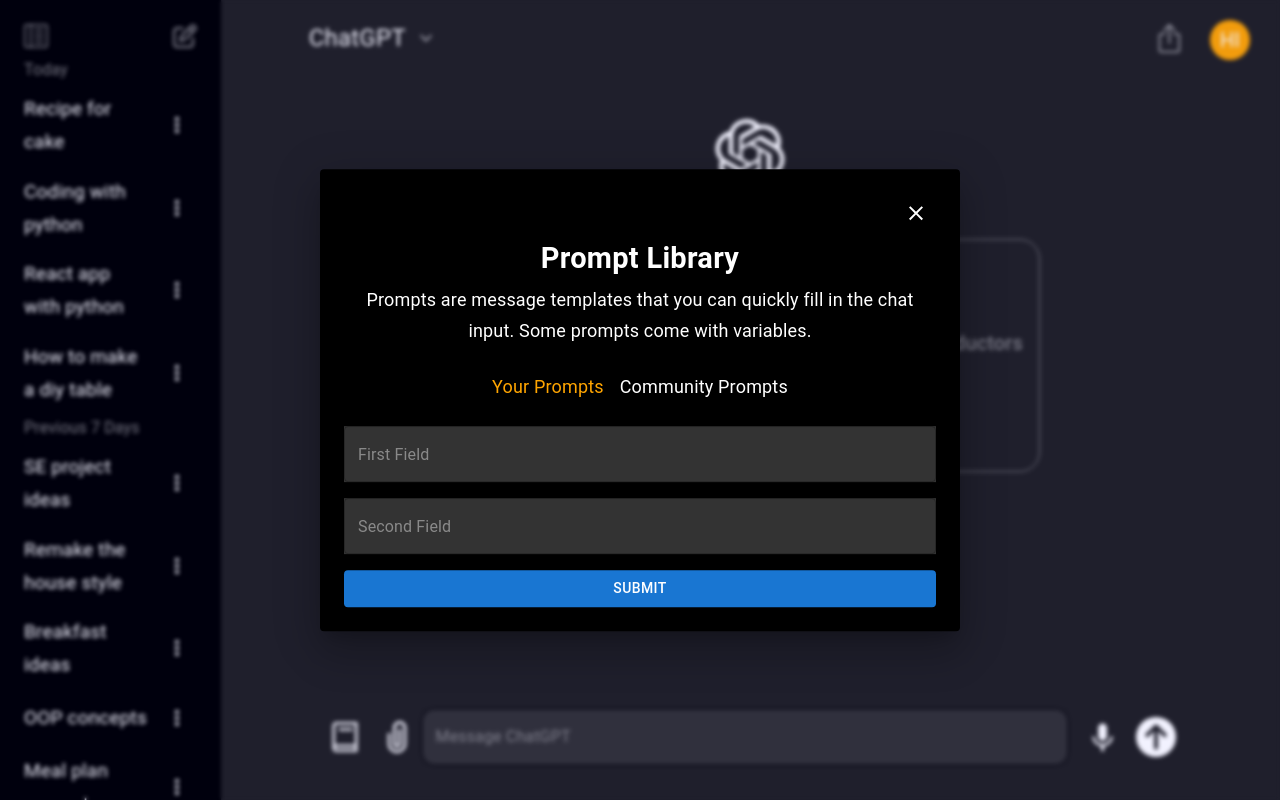
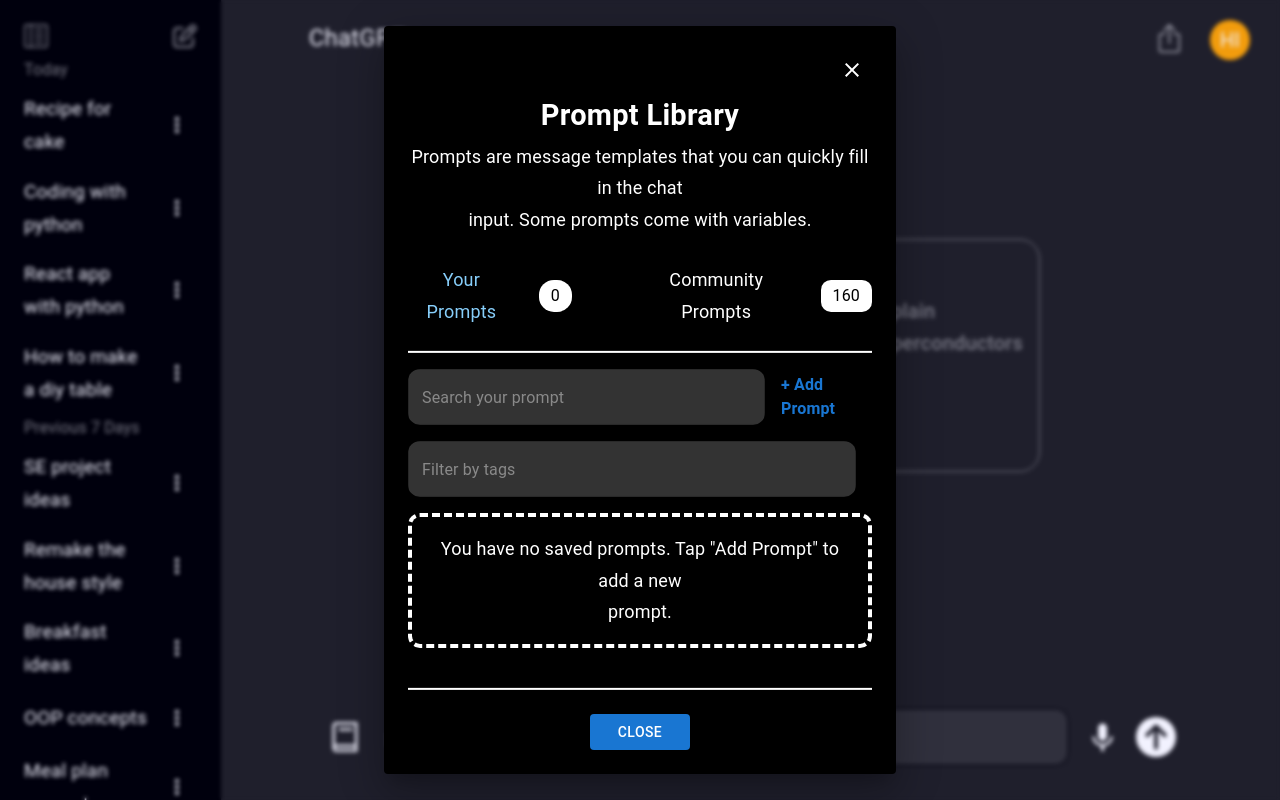
Before and after one commit to Hiru1003/chatgpt-ui, a React (Create React App) app: page / in a window 1280 px wide. Both pictures are taken after a click on the button 344 px from the left and 736 px from the top of the page. Shown: the top 800 px of the page. Built offline with nearby package versions, Linux system fonts and the light colour scheme.

Commit message:
feat: form done with textfeilds

```diff
--- a/src/components/UploadForm.js
+++ b/src/components/UploadForm.js
@@ -1,14 +1,19 @@
-import React from 'react';
-import { Box, TextField, Button, IconButton, Typography } from '@mui/material';
+import React, { useState } from 'react';
+import { Box, TextField, Button, IconButton, Typography, Divider, Link } from '@mui/material';
 import { Close } from '@mui/icons-material';
 
-const UploadForm = ({ onClose, activeForm, switchToYourPrompts, switchToCommunityPrompts }) => {
+const UploadForm = ({ onClose }) => {
+  const [activeForm, setActiveForm] = useState('yourPrompts');
+
+  const switchToYourPrompts = () => setActiveForm('yourPrompts');
+  const switchToCommunityPrompts = () => setActiveForm('communityPrompts');
+
   return (
     <Box sx={{
       position: 'fixed',
       top: '50%',
       left: '50%',
-      width: '50%',
+      width: '40%',
       transform: 'translate(-50%, -50%)',
       display: 'flex',
       flexDirection: 'column',
@@ -26,39 +31,92 @@
       </IconButton>
 
       <Typography variant="subtitle1" style={{ color: 'white', fontSize: '29px', fontWeight: 'bold', mb: 3, textAlign: 'center' }}>Prompt Library</Typography>
-      <Typography variant="subtitle1" style={{ color: 'white', fontSize: '18px', fontWeight: 'normal', paddingBottom: 8, textAlign: 'center' }}>
+      <Typography variant="subtitle1" style={{ color: 'white', fontSize: '18px', fontWeight: 'normal', paddingBottom: 13, textAlign: 'center' }}>
         Prompts are message templates that you can quickly fill in the chat<br/> input. Some prompts come with variables.
       </Typography>
 
-      <Box sx={{ display: 'flex', justifyContent: 'center', gap: 2, mt: 2, mb: 3 }}>
+      <Box sx={{ display: 'flex', justifyContent: 'left', gap: 3, mt: 2, mb: 3, alignItems: 'center' }}>
         <Typography
           variant="subtitle1"
-          style={{ color: activeForm === 'yourPrompts' ? 'orange' : 'white', fontSize: '18px', fontWeight: 'normal', textAlign: 'center', cursor: 'pointer' }}
+          style={{ color: activeForm === 'yourPrompts' ? 'lightskyblue' : 'white', fontSize: '18px', fontWeight: 'normal', textAlign: 'center', cursor: 'pointer' }}
           onClick={switchToYourPrompts}
         >
           Your Prompts
         </Typography>
+        <Box sx={{
+          display: 'flex',
+          justifyContent: 'center',
+          alignItems: 'center',
+          bgcolor: 'white',
+          color: 'black',
+          borderRadius: '15px',
+          px: 1.5,
+          py: 0.5,
+          marginRight: '40px'
+        }}>
+          0
+        </Box>
         <Typography
           variant="subtitle1"
-          style={{ color: activeForm === 'communityPrompts' ? 'orange' : 'white', fontSize: '18px', fontWeight: 'normal', textAlign: 'center', cursor: 'pointer' }}
+          style={{ color: activeForm === 'communityPrompts' ? 'lightskyblue' : 'white', fontSize: '18px', fontWeight: 'normal', textAlign: 'center', cursor: 'pointer' }}
           onClick={switchToCommunityPrompts}
         >
           Community Prompts
         </Typography>
+        <Box sx={{
+          display: 'flex',
+          justifyContent: 'center',
+          alignItems: 'center',
+          bgcolor: 'white',
+          color: 'black',
+          borderRadius: '10px',
+          px: 1.5,
+          py: 0.5,
+        }}>
+          160
         </Box>
+      </Box>
+      <Divider sx={{ borderColor: 'white', borderBottomWidth: 2, mb: 2 }} />
 
       {activeForm === 'yourPrompts' && (
         <>
+          <Box sx={{ display: 'flex', flexDirection: 'row', alignItems: 'center', mb: 2 }}>
             <TextField
-            placeholder="First Field"
-            sx={{ mb: 2, bgcolor: '#333', color: 'white' }}
+                placeholder="Search your prompt"
+                sx={{ mr: 2, bgcolor: '#333', color: 'white', width:'85%' , borderRadius:'12px'}}
                 InputProps={{ style: { color: 'white' } }}
             />
+            <Link href="#" underline="none" color="primary" sx={{ fontWeight: 'bold' }}>
+            + Add Prompt
+            </Link>
+         </Box>
             <TextField
-            placeholder="Second Field"
-            sx={{ mb: 2, bgcolor: '#333', color: 'white' }}
+                placeholder="Filter by tags"
+                sx={{ mr: 2,mb:2, bgcolor: '#333', color: 'white', borderRadius:'12px' }}
                 InputProps={{ style: { color: 'white' } }}
             />
+
+            <Box sx={{
+                display: 'flex',
+                flexDirection: 'row',
+                alignItems: 'center',
+                mb: 2,
+                border: '4px white dashed',
+                padding: 2,
+                borderRadius:'12px' ,
+                justifyContent: 'center'
+            }}>
+            <Typography
+                variant="subtitle1"
+                style={{ color: activeForm === 'communityPrompts' ? 'lightskyblue' : 'white', fontSize: '18px', fontWeight: 'normal', textAlign: 'center', cursor: 'pointer' }}
+                onClick={switchToCommunityPrompts}
+                >
+                You have no saved prompts. Tap "Add Prompt" to add a new <br/>prompt.
+                </Typography>
+
+            </Box>
+            <Divider sx={{ borderColor: 'white', borderBottomWidth: 2, mb: 3, mt:3 }} />
+
         </>
       )}
 
@@ -81,8 +139,9 @@
         variant="contained"
         color="primary"
         onClick={onClose}
+        sx={{ width: '100px', mx: 'auto' }}
         >
-        Submit
+        Close
       </Button>
     </Box>
   );
```
Lines whose indentation alone changed are shown as unchanged.
